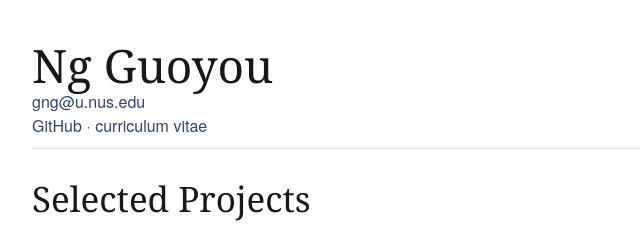
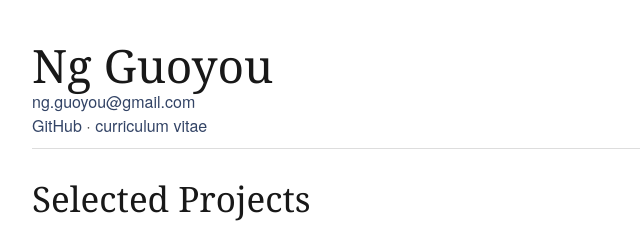
Before and after one commit to gyng/gyng.github.io, a plain HTML site: page index.html in a window 1280 px wide. Shown: the top 226 px of the page, 138-778 px from the left. Drawn offline with Linux system fonts and the light colour scheme.

Commit message:
Change email address to GMail

```diff
--- a/index.html
+++ b/index.html
@@ -17,7 +17,7 @@
   <div class="container">
     <header class="sixteen columns">
       <h1 class="remove-bottom" style="margin-top: 40px">Ng Guoyou</h1>
-      <a href="mailto:&#103;&#110;&#103;&#064;&#117;&#046;&#110;&#117;&#115;&#046;&#101;&#100;&#117;">&#103;&#110;&#103;&#064;&#117;&#046;&#110;&#117;&#115;&#046;&#101;&#100;&#117;</a>
+      <a href="mailto:&#110;&#103;&#046;&#103;&#117;&#111;&#121;&#111;&#117;+&#099;&#118;&#064;&#103;&#109;&#097;&#105;&#108;&#046;&#099;&#111;&#109;">&#110;&#103;&#046;&#103;&#117;&#111;&#121;&#111;&#117;&#064;&#103;&#109;&#097;&#105;&#108;&#046;&#099;&#111;&#109;</a>
       <br>
       <a href="https://github.com/gyng">GitHub</a>
       &middot;
```
